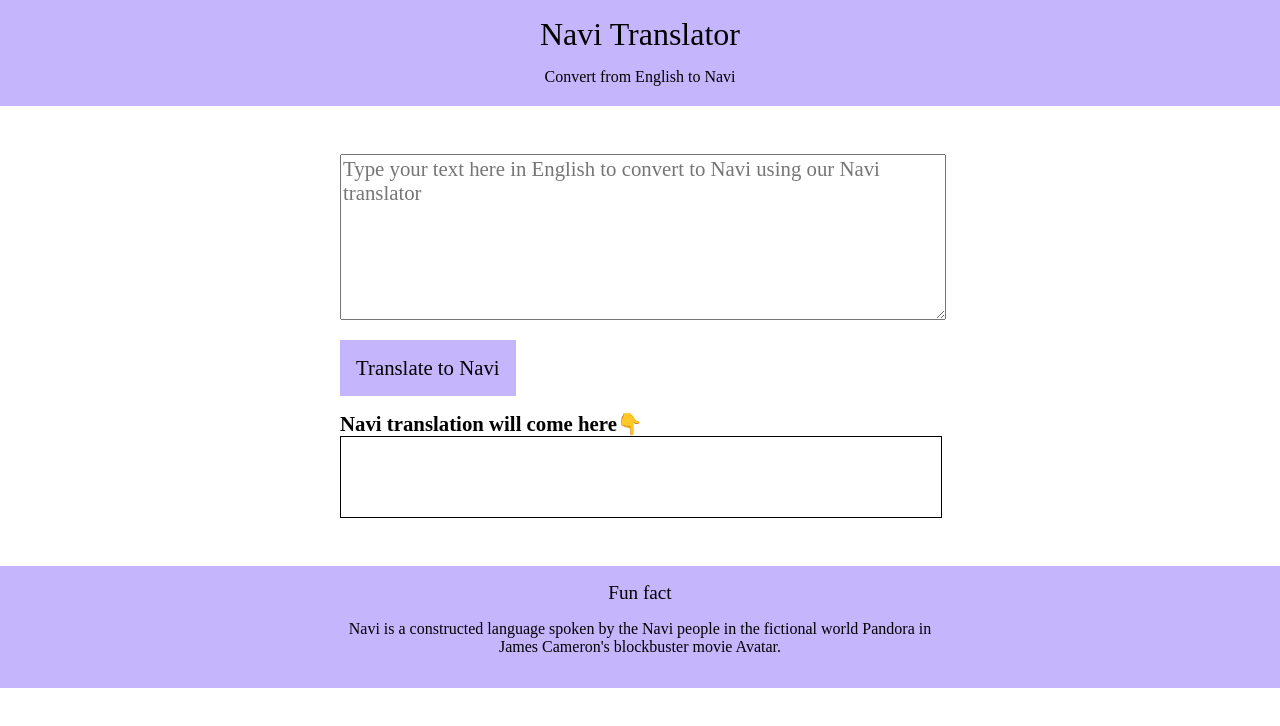
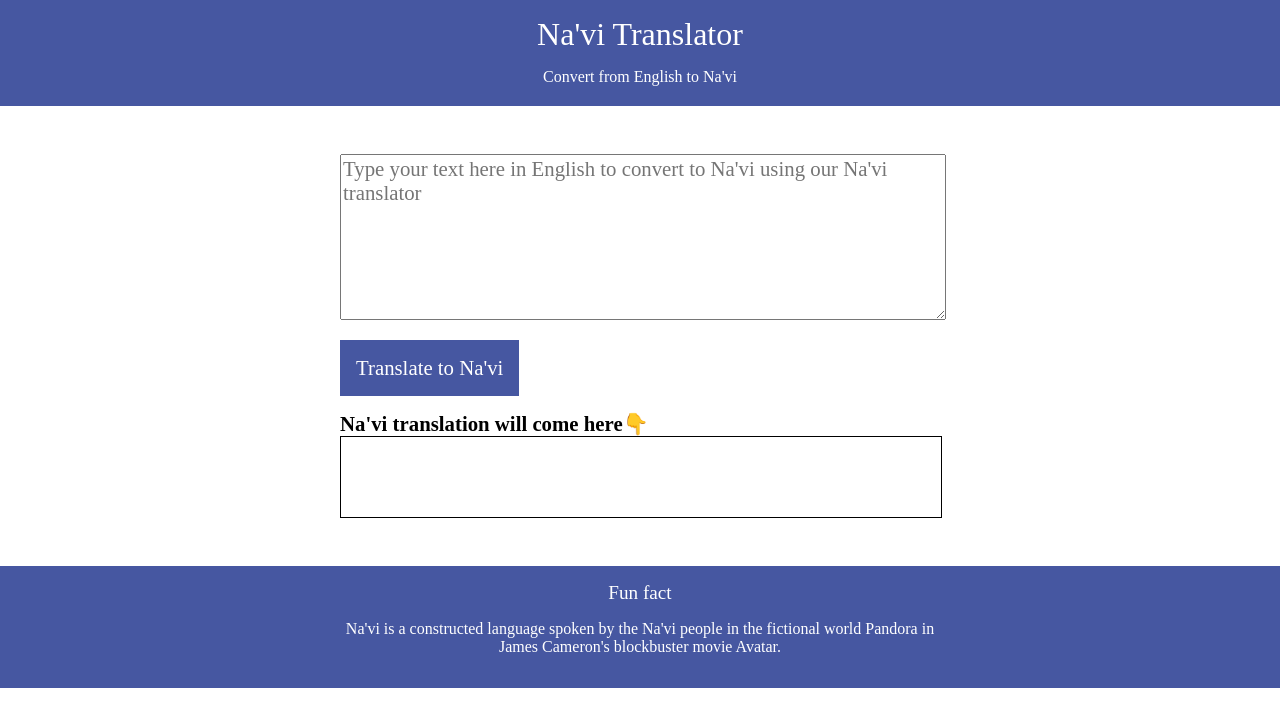
Before and after one commit to prakashsakari/navi-translator-app, a plain HTML site: page index.html in a window 1280 px wide. Drawn offline with Linux system fonts and the light colour scheme; a web font is replaced by a local one.

Commit message:
intial commit

```diff
--- a/index.html
+++ b/index.html
@@ -4,25 +4,25 @@
     <meta charset="UTF-8">
     <meta http-equiv="X-UA-Compatible" content="IE=edge">
     <meta name="viewport" content="width=device-width, initial-scale=1.0">
-    <title>Navi Translator</title>
+    <title>Na'vi Translator</title>
     <link href="styles.css" rel="stylesheet">
 </head>
 <body>
     <nav class="navigation">
-            <div>Navi Translator</div>
-            <small style="font-size:1rem">Convert from English to Navi</small>
+            <div>Na'vi Translator</div>
+            <small style="font-size:1rem">Convert from English to Na'vi</small>
     </nav>
     <main>
-        <textarea id="txt-input" placeholder="Type your text here in English to convert to Navi using our Navi translator"></textarea>
-        <button id="btn-translate">Translate to Navi</button>
-        <div style="font-size: 1.3rem; margin-top: 1rem; font-weight: bold;">Navi translation will come here👇</div>
+        <textarea id="txt-input" placeholder="Type your text here in English to convert to Na'vi using our Na'vi translator"></textarea>
+        <button id="btn-translate">Translate to Na'vi</button>
+        <div style="font-size: 1.3rem; margin-top: 1rem; font-weight: bold;">Na'vi translation will come here👇</div>
         <div id="output"></div>
     </main>
 
     <footer>
         <div class="container">
             <div>Fun fact</div>
-        <p style="font-size: smaller; font-weight: 400;">Navi is a constructed language spoken by the Navi people in the fictional world Pandora in James Cameron's blockbuster movie Avatar.</p>
+        <p style="font-size: smaller; font-weight: 400;">Na'vi is a constructed language spoken by the Na'vi people in the fictional world Pandora in James Cameron's blockbuster movie Avatar.</p>
         </div>
 
     </footer>
--- a/styles.css
+++ b/styles.css
@@ -1,7 +1,7 @@
 @import url('https://fonts.googleapis.com/css2?family=Brygada+1918:ital,wght@1,400;1,700&display=swap');
 
 :root {
-    --primary-color: #C4B5FD;
+    --primary-color: #4657A1;
 }
 
 body {
@@ -17,6 +17,7 @@ main {
 
 .navigation {
     background-color: var(--primary-color);
+    color: white;
     font-size: 2rem;
     text-align: center;
     padding: 1rem;
@@ -32,6 +33,7 @@ main {
 
 #btn-translate {
     background-color: var(--primary-color);
+    color: white;
     font-family: 'Brygada 1918', serif;
     font-size: 1.3rem;
     border: none;
@@ -54,6 +56,7 @@ main {
 
 footer {
     background-color: var(--primary-color);
+    color: white;
     padding: 1rem;
     font-size: 1.2rem;
     text-align: center;
```
